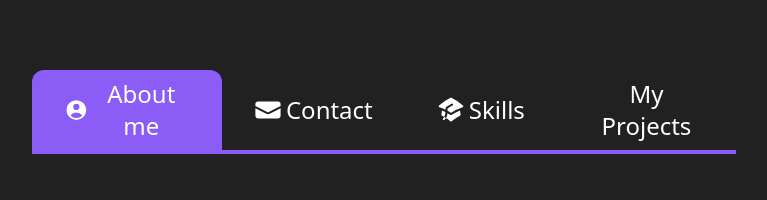
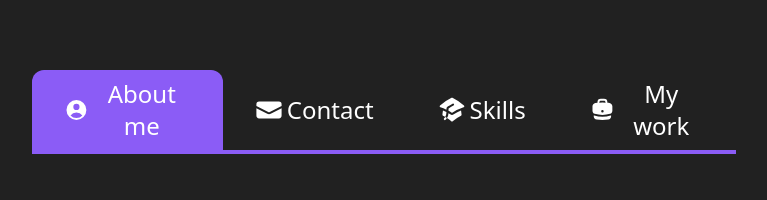
Before and after one commit to GabrielYKB/next.js-portfolio-2.0, a Next.js app: page / in a window 1280 px wide. Shown: the part 626-826 px from the top of the page, without its empty margins (256-1023 px from the left). Built offline with nearby package versions, Linux system fonts and the light colour scheme.

Commit message:
Work on tab titles complete

```diff
--- a/src/components/Tabs.tsx
+++ b/src/components/Tabs.tsx
@@ -6,6 +6,7 @@ import Contact from "./Contact";
 import AboutTitle from "./Titles/AboutTitle";
 import ContactTitle from "./Titles/ContactTitle";
 import SkillsTitle from "./Titles/SkillsTitle";
+import WorkTitle from "./Titles/WorkTitle";
 
 export default function Tabs() {
     const tabsData = [
@@ -22,7 +23,7 @@ export default function Tabs() {
             content: <Skills />,
         },
         {
-            label: "My Projects",
+            label: <WorkTitle />,
             content: <Work />,
         },
     ];
--- /dev/null
+++ b/src/components/Titles/WorkTitle.tsx
@@ -0,0 +1,23 @@
+import React from "react";
+
+export default function WorkTitle() {
+    return (
+        <div className="flex items-center space-x-1">
+            <svg
+                xmlns="http://www.w3.org/2000/svg"
+                viewBox="0 0 20 20"
+                fill="currentColor"
+                className="h-7"
+            >
+                <path
+                    fillRule="evenodd"
+                    d="M6 3.75A2.75 2.75 0 018.75 1h2.5A2.75 2.75 0 0114 3.75v.443c.572.055 1.14.122 1.706.2C17.053 4.582 18 5.75 18 7.07v3.469c0 1.126-.694 2.191-1.83 2.54-1.952.599-4.024.921-6.17.921s-4.219-.322-6.17-.921C2.694 12.73 2 11.665 2 10.539V7.07c0-1.321.947-2.489 2.294-2.676A41.047 41.047 0 016 4.193V3.75zm6.5 0v.325a41.622 41.622 0 00-5 0V3.75c0-.69.56-1.25 1.25-1.25h2.5c.69 0 1.25.56 1.25 1.25zM10 10a1 1 0 00-1 1v.01a1 1 0 001 1h.01a1 1 0 001-1V11a1 1 0 00-1-1H10z"
+                    clipRule="evenodd"
+                />
+                <path d="M3 15.055v-.684c.126.053.255.1.39.142 2.092.642 4.313.987 6.61.987 2.297 0 4.518-.345 6.61-.987.135-.041.264-.089.39-.142v.684c0 1.347-.985 2.53-2.363 2.686a41.454 41.454 0 01-9.274 0C3.985 17.585 3 16.402 3 15.055z" />
+            </svg>
+
+            <p>My work</p>
+        </div>
+    );
+}
```
